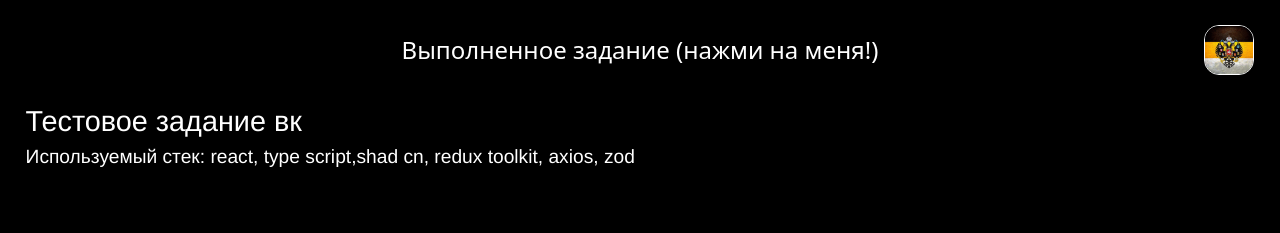
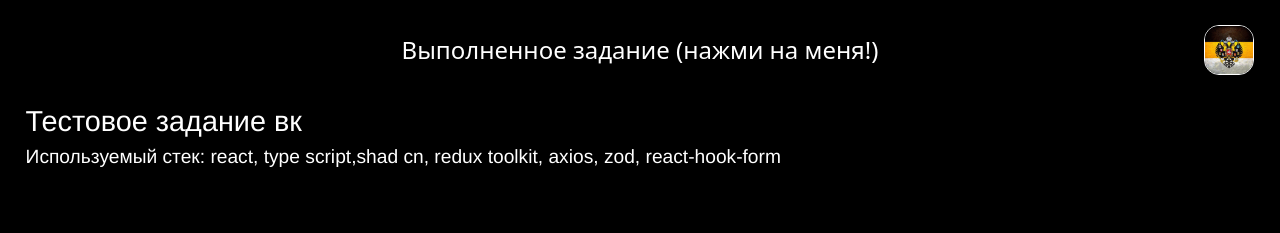
Before and after one commit to tRy-HaRd-tgn/vk, a React (Vite) app: page / in a window 1280 px wide. Shown: the top 233 px of the page. Built offline with nearby package versions, Linux system fonts and the light colour scheme.

Commit message:
feat: update main page

```diff
--- a/src/app/main/App.tsx
+++ b/src/app/main/App.tsx
@@ -1,6 +1,8 @@
 import { Header } from "../../components/header";
 import styles from "./styles.module.scss";
 import { Footer } from "../../components/footer";
+import logo from "../../../public/logo.jpg";
+import vk from "../../../public/vk.png";
 function App() {
   return (
     <div className={styles.container}>
@@ -9,13 +11,13 @@ function App() {
         <h1 className={styles.heading}>Тестовое задание вк</h1>
         <p className={styles.p}>
           <span>Используемый стек: </span>
-          react, type script,shad cn, redux toolkit, axios, zod
+          react, type script,shad cn, redux toolkit, axios, zod, react-hook-form
         </p>
-        <img className={styles.image} src="./logo.jpg" alt="" />
+        <img className={styles.image} src={logo} alt="" />
         <img
           style={{ animationDelay: "1s" }}
           className={styles.image}
-          src="./vk.png"
+          src={vk}
           alt=""
         />
       </div>
```
